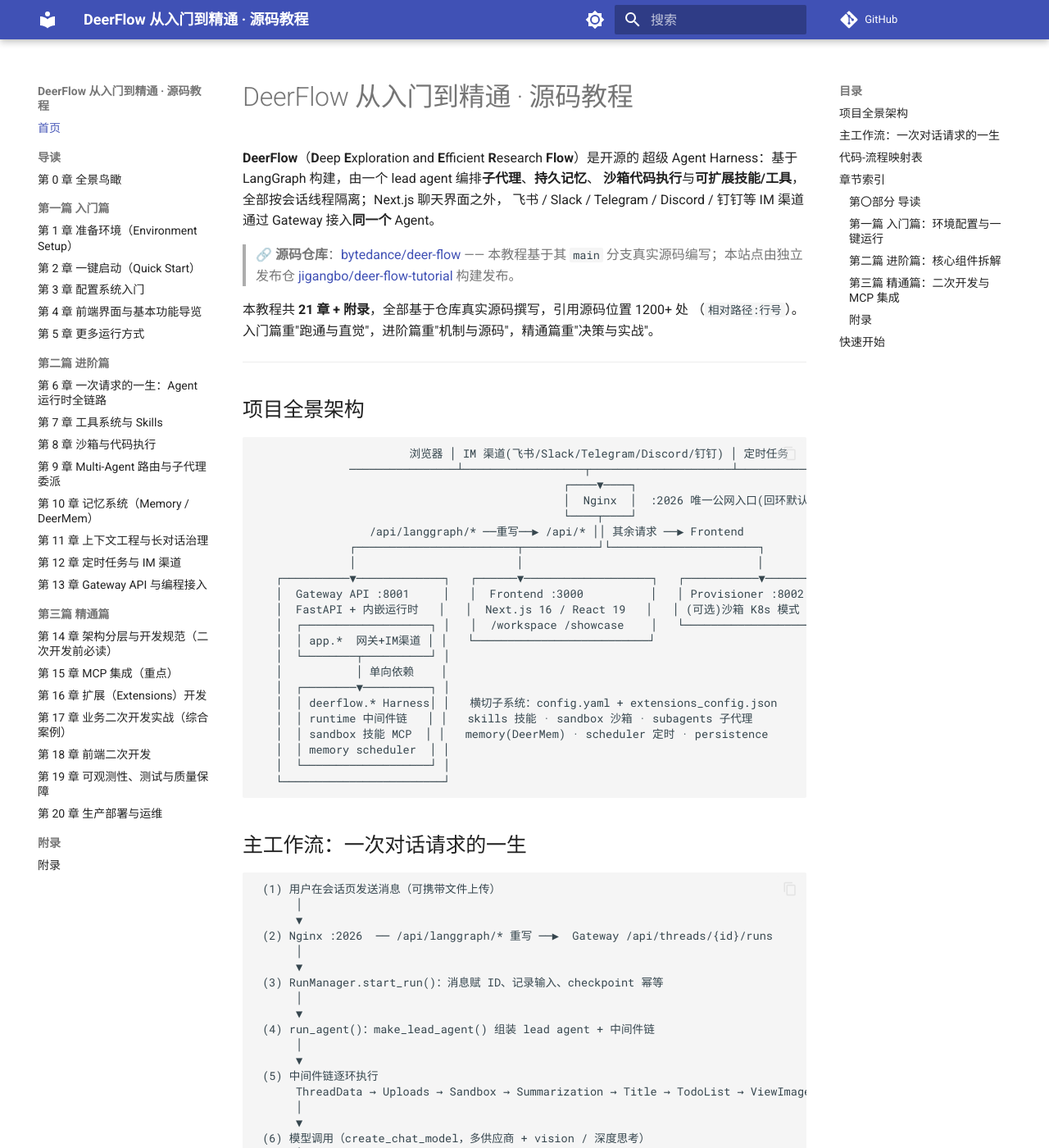
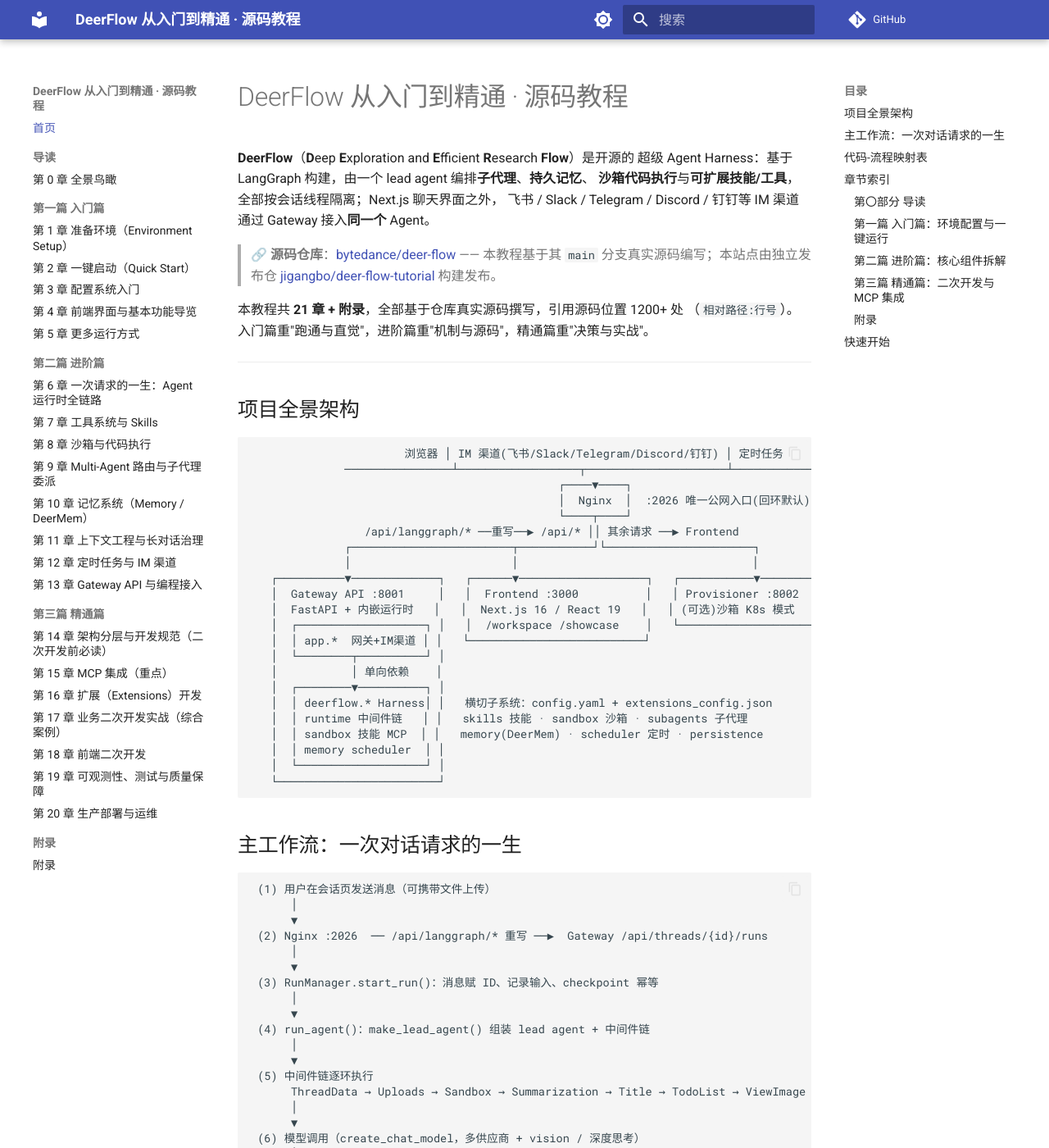
Before and after one commit to jigangbo/deer-flow-tutorial, an MkDocs documentation site: the page built from docs/index.md, in a window 1280 px wide and 1400 px high. Shown: the whole window at 82% size. Built offline with MkDocs 1.6.1 and Material for MkDocs 9.7.7, drawn with Linux system fonts in a browser that asks for light colours; comment, search, counter and statistics services are not loaded.

Commit message:
style: 宽屏三栏布局——目录贴左/大纲贴右/正文自适应铺满

```diff
--- /dev/null
+++ b/docs/stylesheets/extra.css
@@ -0,0 +1,33 @@
+/* ============================================================
+   宽屏布局优化（Material for MkDocs 9.x）
+   - 左侧目录（导航）贴视口最左
+   - 右侧大纲（TOC）贴视口最右
+   - 中间正文自适应撑满剩余空间
+
+   实现原理：Material 把整页宽度限制在唯一的
+   .md-grid { max-width: 61rem } 上；flex 结构本身已经是
+   [primary sidebar | content(flex-grow) | secondary sidebar] 的
+   DOM 顺序，放开栅格上限即可让三栏贴边铺满。
+   仅作用于 ≥60em（960px+）宽屏；窄屏保持抽屉式交互不变。
+   ============================================================ */
+
+@media screen and (min-width: 60em) {
+  /* 放开整页栅格宽度上限：header / main / footer 共用 .md-grid。
+     header 同步变宽（logo 贴左、搜索/仓库链接贴右），视觉一致 */
+  .md-grid {
+    max-width: none;
+    margin-left: 0;
+    margin-right: 0;
+    /* 视口两侧留少量呼吸边距，避免内容贴死屏幕边缘 */
+    padding-left: 1.2rem;
+    padding-right: 1.2rem;
+  }
+}
+
+@media screen and (min-width: 76.25em) {
+  /* 兜底：正文列吃满中间全部空间（Material 默认已 flex-grow:1） */
+  .md-content {
+    flex-grow: 1;
+    min-width: 0;
+  }
+}
--- a/mkdocs.yml
+++ b/mkdocs.yml
@@ -50,6 +50,9 @@ markdown_extensions:
   - toc:
       permalink: true
 
+extra_css:
+  - stylesheets/extra.css
+
 extra_javascript:
   - javascripts/mathjax.js
   - https://unpkg.com/mathjax@3/es5/tex-mml-chtml.js
```
Also changed, not shown: 1 other file.
